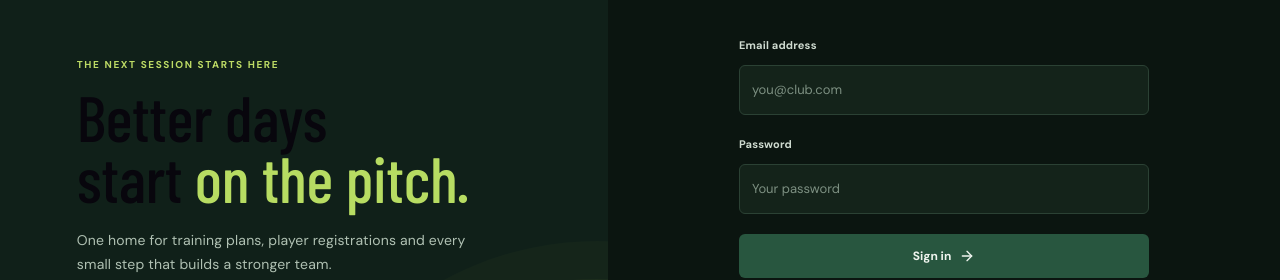
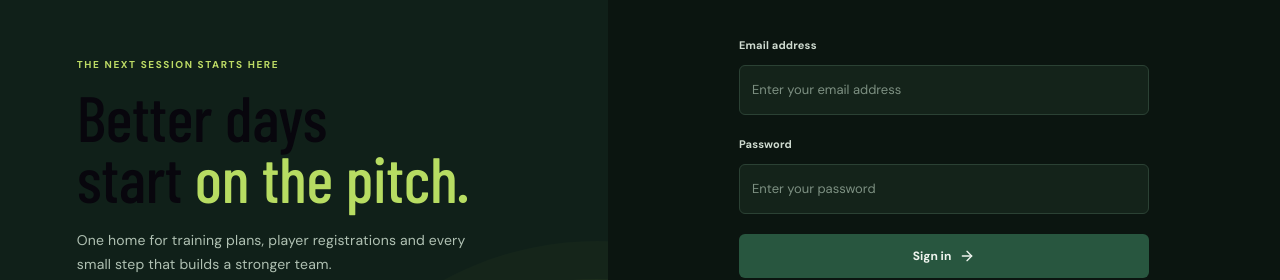
Before and after one commit to johncrismelboligao-sketch/DC4_BoligaoMiniCapstone, a React (Vite) app in the folder frontend/: page /login in a window 1280 px wide. Shown: the part 237-517 px from the top of the page. Built offline with nearby package versions, Linux system fonts and the light colour scheme; no server answers; a web font is replaced by a local one.

Commit message:
another nasad maam

```diff
--- a/frontend/src/pages/LoginPage.jsx
+++ b/frontend/src/pages/LoginPage.jsx
@@ -36,8 +36,8 @@ export function LoginPage() {
         <div className="eyebrow">Welcome back</div><h1>Sign in to KickOff</h1><p>Pick up where your team left off.</p>
         <form className="auth-form" onSubmit={handleSubmit}>
           {error && <div className="form-error" role="alert">{error}</div>}
-          <div className="field"><label htmlFor="email">Email address</label><input id="email" type="email" autoComplete="email" required value={form.email} onChange={(event) => setForm({ ...form, email: event.target.value })} placeholder="you@club.com" /></div>
-          <div className="field"><label htmlFor="password">Password</label><input id="password" type="password" autoComplete="current-password" required value={form.password} onChange={(event) => setForm({ ...form, password: event.target.value })} placeholder="Your password" /></div>
+          <div className="field"><label htmlFor="email">Email address</label><input id="email" type="email" autoComplete="email" required value={form.email} onChange={(event) => setForm({ ...form, email: event.target.value })} placeholder="Enter your email address" /></div>
+          <div className="field"><label htmlFor="password">Password</label><input id="password" type="password" autoComplete="current-password" required value={form.password} onChange={(event) => setForm({ ...form, password: event.target.value })} placeholder="Enter your password" /></div>
           <button className="primary-button auth-submit" disabled={busy}>{busy ? 'Signing in...' : 'Sign in'}<ArrowRight size={16} /></button>
         </form>
         <div className="auth-switch">New to the club? <Link to="/register">Create a player account</Link></div>
```
